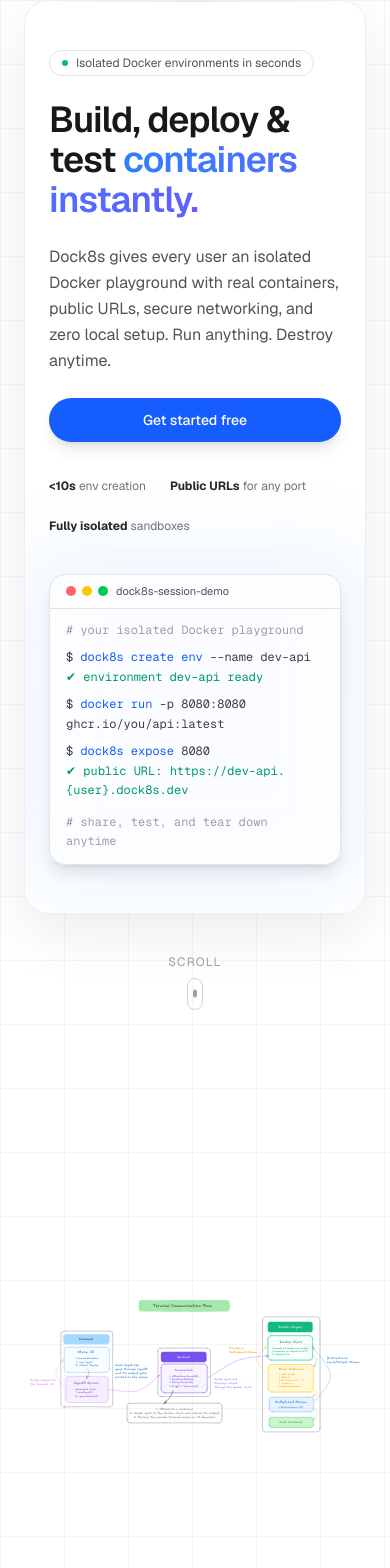
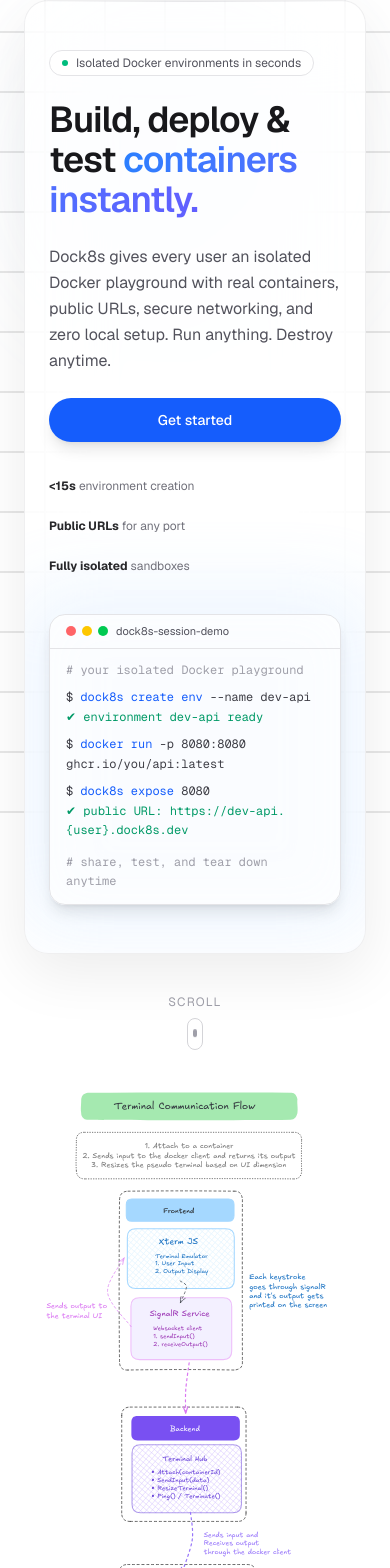
Before and after one commit to hishaam08/dock8s-fe, a Next.js app: page / in a window 390 px wide. Shown: the top 1568 px of the page. Built offline with nearby package versions, Linux system fonts and the light colour scheme; no server answers.

Commit message:
Added mobile svg and interactive grids

```diff
--- a/src/app/globals.css
+++ b/src/app/globals.css
@@ -192,3 +192,27 @@
   animation: spin-x-slow 6s linear infinite;
   transform-style: preserve-3d;
 }
+
+/* interactive-grid */
+.interactive-grid {
+  position: fixed;
+  top: 0;
+  left: 0;
+  width: 100%;
+  height: 100svh;
+  z-index: -1; /* behind content */
+  pointer-events: none;
+  overflow: hidden;
+}
+
+.interactive-grid .block {
+  position: absolute;
+  border: 0.5px solid #5e5d5d25; /* zinc-300 equivalent */
+  transition: border-color 0.3s ease;
+  box-sizing: border-box;
+  will-change: transform;
+}
+
+.interactive-grid .block.highlight {
+  border-color: #ee643679; /* zinc-500 equivalent */
+}
--- a/src/app/page.tsx
+++ b/src/app/page.tsx
@@ -1,4 +1,5 @@
 import { auth } from "@/auth";
+import InteractiveGridScript from "@/components/InteractiveGridScript";
 import LenisProvider from "@/components/LenisProvider";
 import Image from "next/image";
 import Link from "next/link";
@@ -8,35 +9,32 @@
 
   return (
     <LenisProvider>
-      <div className="relative min-h-screen w-full overflow-x-hidden bg-white text-zinc-800 font-sans">
-        <div
+      <InteractiveGridScript />
+      <div className="interactive-grid"></div>
+
+      <div className="relative min-h-screen w-full overflow-x-hidden text-zinc-800 font-sans">
+        {/* <div
           className="absolute inset-0 opacity-40
       bg-[linear-gradient(to_right,#e5e7eb_1px,transparent_1px),linear-gradient(to_bottom,#e5e7eb_1px,transparent_1px)]
       [background-size:4rem_4rem]"
-        />
+        /> */}
 
         <main className="relative flex flex-col min-h-screen">
-          {/* ---- HERO SECTION (FULL SCREEN) ---- */}
-          <section className="relative flex flex-col justify-between min-h-screen px-6 md:px-12 md:pt-10">
-            <div className="max-w-5xl w-full mx-auto">
-              {/* Floating light orb */}
+          <section className="relative flex flex-col justify-between min-h-screen px-6 sm:mt-8 md:mt-0 md:px-12 md:pt-10">
+            <div className="max-w-8xl w-full mx-auto">
               <div className="pointer-events-none absolute inset-x-0 top-10 flex justify-center -z-10">
                 <div className="h-72 w-72 md:h-96 md:w-96 rounded-full bg-gradient-to-br from-blue-200/50 via-blue-100/20 to-transparent blur-3xl opacity-70" />
               </div>
 
-              {/* Glass hero card (LIGHT) */}
               <div className="relative overflow-hidden rounded-3xl border border-zinc-200/60 bg-white/70 backdrop-blur-2xl px-6 py-12 shadow-[0_18px_60px_rgba(0,0,0,0.08)] md:px-10 md:py-14">
-                {/* Accent top line */}
                 <div className="pointer-events-none absolute inset-x-0 top-0 h-px bg-gradient-to-r from-transparent via-zinc-300/60 to-transparent" />
 
-                {/* Badge */}
                 <div className="mb-6 inline-flex items-center gap-2 rounded-full border border-zinc-200 bg-white/80 px-3 py-1 text-xs text-zinc-600">
                   <span className="inline-flex h-1.5 w-1.5 rounded-full bg-emerald-500" />
                   <span>Isolated Docker environments in seconds</span>
                 </div>
 
                 <div className="grid gap-10 md:grid-cols-[1.6fr_1fr] md:items-center">
-                  {/* LEFT: HERO TEXT */}
                   <div className="flex flex-col gap-6">
                     <h1 className="text-4xl md:text-6xl font-semibold tracking-tight text-zinc-900">
                       Build, deploy & test{" "}
@@ -68,7 +66,7 @@
                             href="/api/auth/signin"
                             className="inline-flex items-center justify-center rounded-full bg-blue-600 px-6 py-3 text-sm font-medium text-white shadow-lg hover:bg-blue-700 transition"
                           >
-                            Get started free
+                            Get started
                           </Link>
                         </>
                       )}
@@ -77,8 +75,8 @@
                     {/* Mini Stats */}
                     <div className="mt-3 flex flex-wrap gap-6 text-xs text-zinc-500">
                       <span>
-                        <strong className="text-zinc-800">&lt;10s</strong> env
-                        creation
+                        <strong className="text-zinc-800">&lt;15s</strong>{" "}
+                        environment creation
                       </span>
                       <span>
                         <strong className="text-zinc-800">Public URLs</strong>{" "}
@@ -93,7 +91,6 @@
                     </div>
                   </div>
 
-                  {/* RIGHT: TERMINAL CARD (LIGHT THEME) */}
                   <div className="relative">
                     <div className="absolute -inset-6 -z-10 bg-blue-200/40 blur-2xl opacity-70" />
                     <div className="overflow-hidden rounded-2xl border border-zinc-200 bg-white/80 shadow-lg backdrop-blur-xl">
@@ -164,12 +161,23 @@
             id="how-it-works"
             className="relative flex items-center flex-col gap-5"
           >
-            <div className="max-w-[85%] relative w-full min-h-[75vh] md:min-h-screen flex items-center justify-center">
+            <div className="hidden md:flex max-w-[85%] relative w-full min-h-[75vh] md:min-h-screen items-center justify-center">
               <Image
                 src="/terminal-communication.svg"
                 alt=""
                 fill
                 className="object-contain"
+              />
+            </div>
+
+            {/* MOBILE IMAGE */}
+            <div className="flex md:hidden w-[90%] relative min-h-full items-center justify-center">
+              <Image
+                src="/terminal-communication-mobile.svg"
+                alt=""
+                width={900}
+                height={900}
+                className="w-[90%] h-auto object-contain"
               />
             </div>
 
--- /dev/null
+++ b/src/components/InteractiveGridScript.tsx
@@ -0,0 +1,152 @@
+"use client";
+
+import { useEffect } from "react";
+
+export default function InteractiveGridScript() {
+  useEffect(() => {
+    const GRID_BLOCK_SIZE = 60;
+    const GRID_HIGHLIGHT_DURATION = 300;
+
+    let gridBlocks: any[] = [];
+    let gridWidth: number, gridHeight: number;
+
+    const gridMouse = {
+      x: undefined as number | undefined,
+      y: undefined as number | undefined,
+      radius: GRID_BLOCK_SIZE * 2,
+    };
+
+    const container = document.querySelector(".interactive-grid") as HTMLElement;
+    if (!container) return;
+
+    function resetInteractiveGrid() {
+      container.innerHTML = "";
+      gridBlocks = [];
+
+      gridWidth = window.innerWidth;
+      gridHeight = window.innerHeight;
+
+      const gridColumnCount = Math.ceil(gridWidth / GRID_BLOCK_SIZE);
+      const gridRowCount = Math.ceil(gridHeight / GRID_BLOCK_SIZE);
+
+      const gridOffsetX = (gridWidth - gridColumnCount * GRID_BLOCK_SIZE) / 2;
+      const gridOffsetY = (gridHeight - gridRowCount * GRID_BLOCK_SIZE) / 2;
+
+      for (let r = 0; r < gridRowCount; r++) {
+        for (let c = 0; c < gridColumnCount; c++) {
+          createBlock(
+            c * GRID_BLOCK_SIZE + gridOffsetX,
+            r * GRID_BLOCK_SIZE + gridOffsetY,
+            c,
+            r
+          );
+        }
+      }
+    }
+
+    function createBlock(x: number, y: number, gx: number, gy: number) {
+      const block = document.createElement("div");
+      block.classList.add("block");
+      block.style.width = `${GRID_BLOCK_SIZE}px`;
+      block.style.height = `${GRID_BLOCK_SIZE}px`;
+      block.style.left = `${x}px`;
+      block.style.top = `${y}px`;
+
+      container.appendChild(block);
+
+      gridBlocks.push({
+        element: block,
+        x: x + GRID_BLOCK_SIZE / 2,
+        y: y + GRID_BLOCK_SIZE / 2,
+        gridX: gx,
+        gridY: gy,
+        highlightEndTime: 0,
+      });
+    }
+
+    function handleMove(e: MouseEvent) {
+      gridMouse.x = e.clientX;
+      gridMouse.y = e.clientY;
+      addHighlights();
+    }
+
+    function handleOut() {
+      gridMouse.x = undefined;
+      gridMouse.y = undefined;
+    }
+
+    function addHighlights() {
+      if (!gridMouse.x || !gridMouse.y) return;
+
+      let closest = null as any;
+      let closestDistance = Infinity;
+
+      for (const block of gridBlocks) {
+        const dx = gridMouse.x - block.x;
+        const dy = gridMouse.y - block.y;
+        const dist = Math.sqrt(dx * dx + dy * dy);
+
+        if (dist < closestDistance) {
+          closestDistance = dist;
+          closest = block;
+        }
+      }
+
+      if (!closest || closestDistance > gridMouse.radius) return;
+
+      const now = Date.now();
+      closest.element.classList.add("highlight");
+      closest.highlightEndTime = now + GRID_HIGHLIGHT_DURATION;
+
+      let clusterCount = 1;
+      let current = closest;
+      let used = [closest];
+
+      for (let i = 0; i < clusterCount; i++) {
+        const neighbors = gridBlocks.filter((n) => {
+          if (used.includes(n)) return false;
+          return (
+            Math.abs(n.gridX - current.gridX) <= 1 &&
+            Math.abs(n.gridY - current.gridY) <= 1
+          );
+        });
+
+        if (neighbors.length === 0) break;
+
+        const chosen = neighbors[Math.floor(Math.random() * neighbors.length)];
+        chosen.element.classList.add("highlight");
+        chosen.highlightEndTime =
+          now + GRID_HIGHLIGHT_DURATION + i * 10;
+
+        used.push(chosen);
+        current = chosen;
+      }
+    }
+
+    function update() {
+      const now = Date.now();
+      for (const block of gridBlocks) {
+        if (block.highlightEndTime && now > block.highlightEndTime) {
+          block.element.classList.remove("highlight");
+          block.highlightEndTime = 0;
+        }
+      }
+      requestAnimationFrame(update);
+    }
+
+    resetInteractiveGrid();
+    update();
+
+    window.addEventListener("resize", resetInteractiveGrid);
+    window.addEventListener("mousemove", handleMove);
+    window.addEventListener("mouseout", handleOut);
+
+    return () => {
+      window.removeEventListener("resize", resetInteractiveGrid);
+      window.removeEventListener("mousemove", handleMove);
+      window.removeEventListener("mouseout", handleOut);
+    };
+  }, []);
+
+  return null;
+}
```
Also changed, not shown: public/terminal-communication-mobile.svg (added), src/app/terminal-communication-mobile.svg (added).
